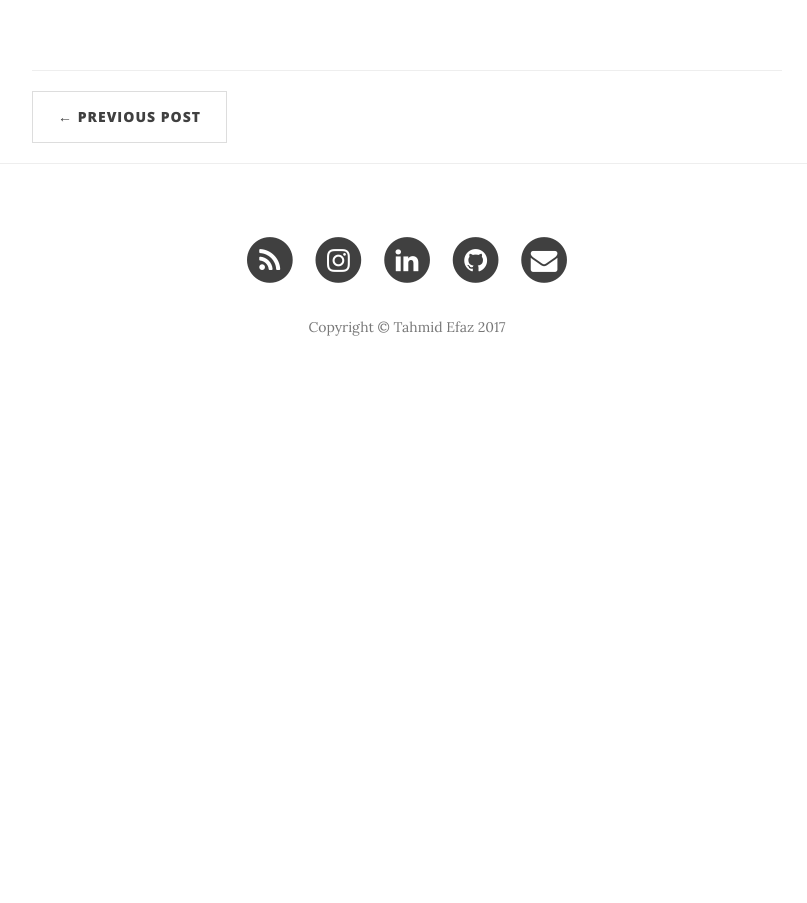
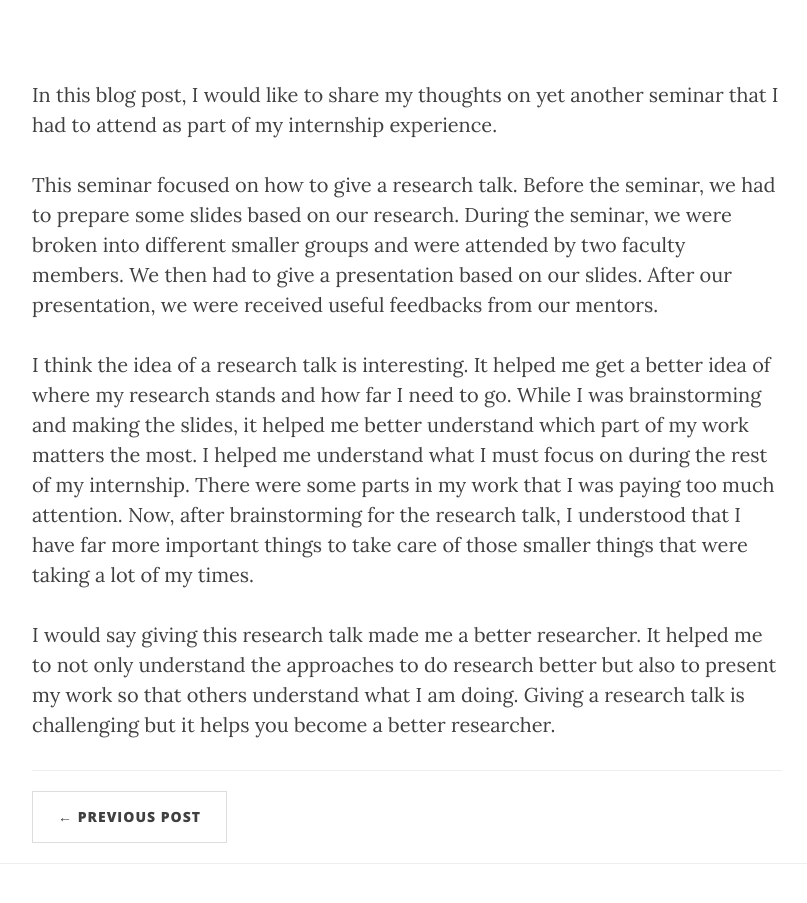
Before and after one commit to tahmidefaz/blog, a Jekyll site: the page built from _posts/2017-07-07-SummerIntern-Wk6.markdown, in a window 1280 px wide and 1400 px high. Shown: the part 476-1379 px from the top of the window, without its empty margins (233-1040 px from the left). Built offline with Jekyll 4.4.1, drawn with Linux system fonts in a browser that asks for light colours; nearby versions of some CDN libraries.

Commit message:
Update 2017-07-07-SummerIntern-Wk6.markdown

```diff
--- a/_posts/2017-07-07-SummerIntern-Wk6.markdown
+++ b/_posts/2017-07-07-SummerIntern-Wk6.markdown
@@ -6,3 +6,13 @@ date:       2017-07-07 08:00:00
 author:     "Tahmid Efaz"
 header-img: "img/post-01-bg.jpg"
 ---
+<p>In this blog post, I would like to share my thoughts on yet another seminar that I had to attend as part of my internship experience.</p>
+<p>
+This seminar focused on how to give a research talk. Before the seminar, we had to prepare some slides based on our research. During the seminar, we were broken into different smaller groups and were attended by two faculty members. We then had to give a presentation based on our slides. After our presentation, we were received useful feedbacks from our mentors.
+</p>
+<p>
+I think the idea of a research talk is interesting. It helped me get a better idea of where my research stands and how far I need to go. While I was brainstorming and making the slides, it helped me better understand which part of my work matters the most. I helped me understand what I must focus on during the rest of my internship. There were some parts in my work that I was paying too much attention. Now, after brainstorming for the research talk, I understood that I have far more important things to take care of those smaller things that were taking a lot of my times.
+</p>
+<p>
+I would say giving this research talk made me a better researcher. It helped me to not only understand the approaches to do research better but also to present my work so that others understand what I am doing. Giving a research talk is challenging but it helps you become a better researcher.
+</p>
```
